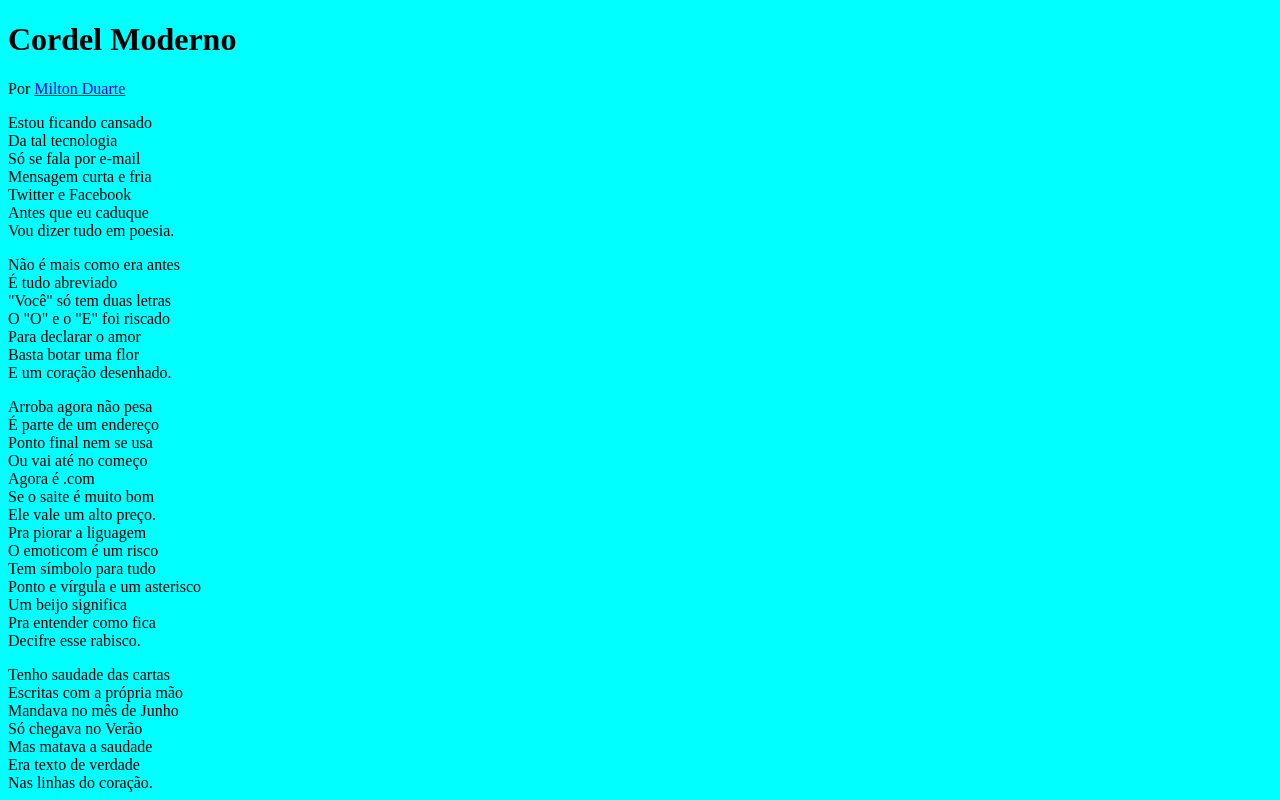
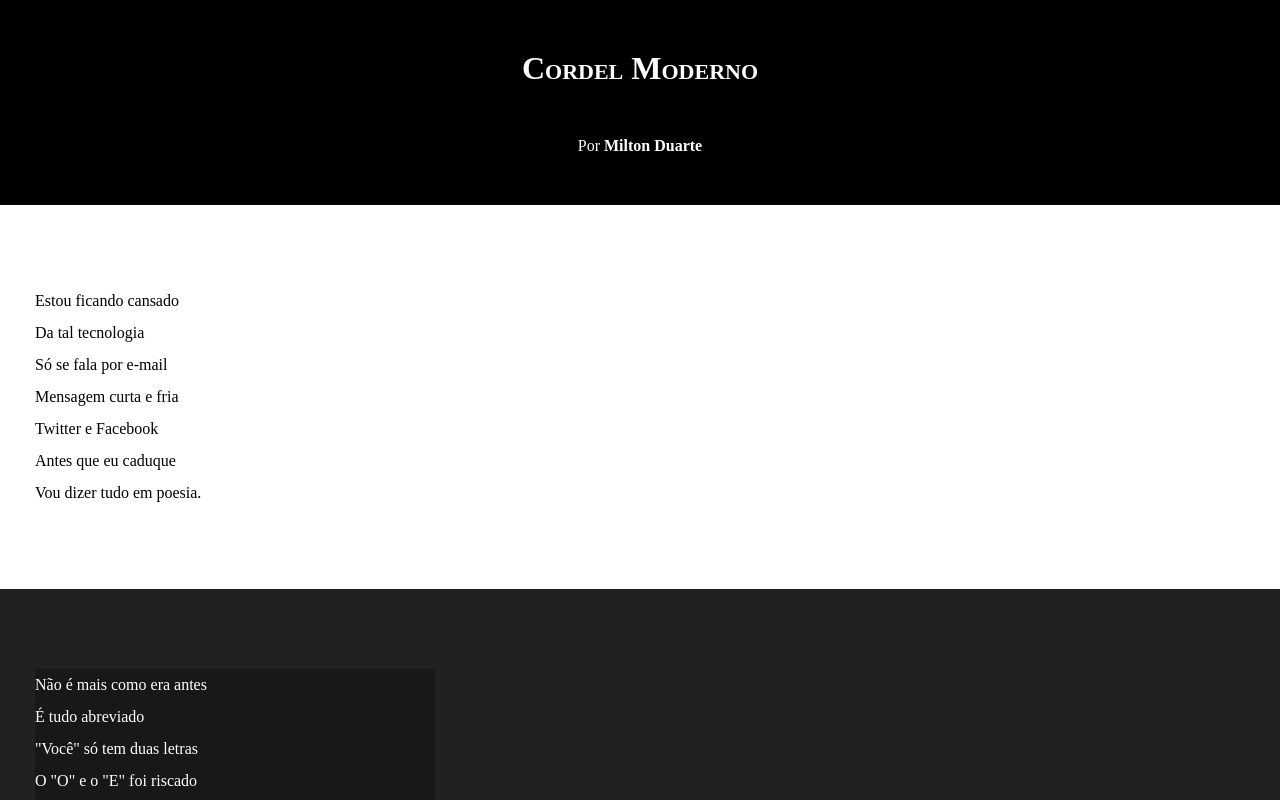
Before and after one commit to gabriel-videira/html-css, a plain HTML site: page Desafios/pacote-d012/index.html in a window 1280 px wide. Shown: the top 800 px of the page. Drawn offline with Linux system fonts and the light colour scheme.

Commit message:
atualizei style text and blocks

```diff
--- a/Desafios/pacote-d012/estilo/style.css
+++ b/Desafios/pacote-d012/estilo/style.css
@@ -1,5 +1,54 @@
 @charset "UTF-8";
 
-body {
-    background-color: aqua;
+* {
+    margin: 0px;
+    padding: 0px;
 }
+html, body {
+    min-height: 100vh;
+    background-color: darkgray;
+}
+header {
+    background-color: black;
+    color: white;
+    text-align: center;
+}
+header > h1 {
+    padding: 50px;
+    font-variant: small-caps;
+}
+header > p {
+    padding-bottom: 50px;
+}
+header a, footer a {
+    color: white;
+    text-decoration: none;
+    font-weight: bolder;
+}
+header a:hover, footer a:hover {
+    text-decoration: underline;
+}
+section {
+    padding-top: 10vh;
+    padding-bottom: 10vh;
+    line-height: 2em;
+    padding-left: 35px;
+}
+section.normal {
+    background-color: white;
+    color: black;
+}
+section.imagem {
+    background-color: rgb(35, 32, 32);
+    color: rgb(255, 255, 255);
+}
+section.imagem > p {
+    width: 400px;
+    background-color: rgba(17, 17, 17, 0.541);
+}
+footer {
+    background-color: black;
+    color: white;
+    text-align: center;
+    padding: 10px;
+}
--- a/Desafios/pacote-d012/index.html
+++ b/Desafios/pacote-d012/index.html
@@ -12,7 +12,7 @@
             <p>Por <a href="https://www.recantodasletras.com.br/poesias/3186743" target="_blank">Milton Duarte</a></p>
         </header>
 
-    <section>
+    <section class="normal">
         <p>
             Estou ficando cansado <br>
             Da tal tecnologia<br>
@@ -25,7 +25,7 @@
     </section>
 
 
-    <section>
+    <section class="imagem">
         <p>
             Não é mais como era antes<br>
             É tudo abreviado<br>
@@ -38,7 +38,7 @@
     </section>
 
 
-    <section>
+    <section class="normal">
         <p>
             Arroba agora não pesa<br>
             É parte de um endereço<br>
@@ -58,7 +58,7 @@
     </section>
 
 
-    <section>
+    <section class="imagem">
         <p>
             Tenho saudade das cartas<br>
             Escritas com a própria mão<br>
@@ -71,7 +71,7 @@
     </section>
 
 
-    <section>
+    <section class="normal">
         <p>
             Agora, escrevo e envio<br>
             Chegando na mesma hora<br>
```
